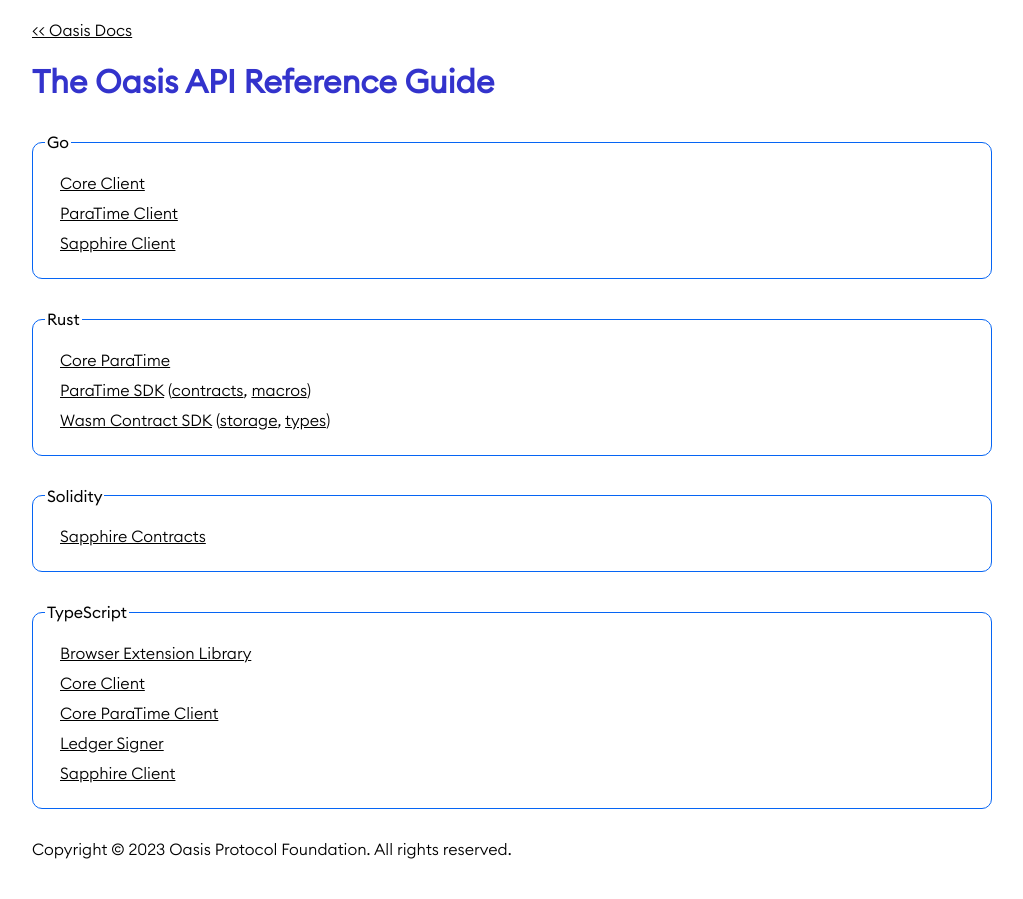
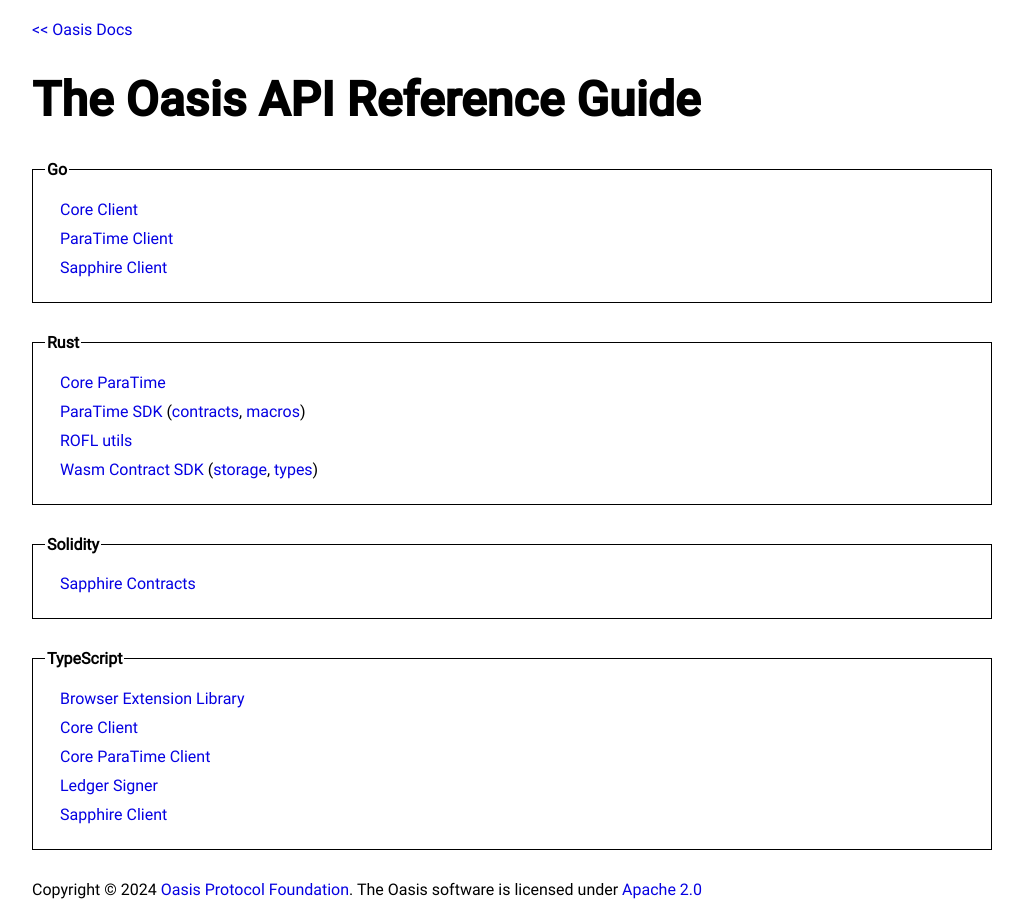
Before and after one commit to oasisprotocol/docs-api, a plain HTML site: page index.html in a window 1280 px wide. Shown: the whole page, without its empty margins (128-1151 px from the left). Before the commit the page ends 859 px from the top, so only its background shows below. Drawn offline with Linux system fonts and the light colour scheme.

Commit message:
Add ROFL utils, slight rebrand to match docs.oasis.io

```diff
--- a/index.html
+++ b/index.html
@@ -3,14 +3,15 @@
 	<head>
 		<title>The Oasis API Reference Guide</title>
 		<meta charset="UTF-8" />
+		<link rel="icon" href="favicon.svg"/>
 		<style>
 @font-face {
-  font-family: Euclidcircularr;
-  src: url("Euclid%20Circular%20B%20Regular.ttf");
+  font-family: RobotoMedium;
+  src: url("Roboto-Medium.ttf");
 }
 @font-face {
-  font-family: Euclidcircularl;
-  src: url("Euclid%20Circular%20B%20Light.ttf");
+  font-family: RobotoRegular;
+  src: url("Roboto-Regular.ttf");
 }
 
 .oasis-docs {
@@ -18,12 +19,16 @@
 }
 
 h1 {
-	font-family: Euclidcircularr,sans-serif;
-	color: #33c;
+	font-family: RobotoMedium,sans-serif;
+	font-size: 3rem;
 }
 
 a {
-	color: black;
+	color: rgb(5, 0, 226);
+	text-decoration: none;
+}
+a:hover {
+	text-decoration: underline;
 }
 
 ul {
@@ -39,18 +44,19 @@
 body {
 	margin: auto;
 	max-width: 960px;
-	font-family: Euclidcircularl,sans-serif;
+	font-family: RobotoRegular,sans-serif;
 	font-size: 16px;
 }
 
 fieldset {
-	border: 1px solid #0665f4;
-	border-radius: 10px;
+	border: 1px solid black;
+	border-radius: 0px;
 	margin: 30px 0;
 }
 
 fieldset legend {
-	font-family: Euclidcircularr,sans-serif;
+	font-family: RobotoRegular,sans-serif;
+	font-weight: bold;
 }
 		</style>
 	</head>
@@ -73,6 +79,7 @@
 			<ul>
 				<li><a href="rust/oasis_core_runtime">Core ParaTime</a></li>
 				<li><a href="rust/oasis_runtime_sdk">ParaTime SDK</a> (<a href="rust/oasis_runtime_sdk_contracts">contracts</a>, <a href="rust/oasis_runtime_sdk_macros">macros</a>)</li>
+				<li><a href="rust/rofl_utils">ROFL utils</a></li>
 				<li><a href="rust/oasis_contract_sdk">Wasm Contract SDK</a> (<a href="rust/oasis_contract_sdk_storage">storage</a>, <a href="rust/oasis_contract_sdk_types">types</a>)</li>
 			</ul>
 		</fieldset>
@@ -92,6 +99,6 @@
 				<li><a href="js/sapphire-paratime">Sapphire Client</a></li>
 			</ul>
 		</fieldset>
-		<footer>Copyright © 2023 Oasis Protocol Foundation. All rights reserved.</footer>
+		<footer>Copyright © 2024 <a href="https://oasisprotocol.org/">Oasis Protocol Foundation</a>. The Oasis software is licensed under <a href="https://www.apache.org/licenses/LICENSE-2.0">Apache 2.0</a></footer>
 	</body>
 </html>
```
Also changed, not shown: Euclid Circular B Light.ttf (deleted), Euclid Circular B Regular.ttf (deleted), Roboto-Medium.ttf (added), Roboto-Regular.ttf (added), favicon.ico (deleted), favicon.svg (added).
